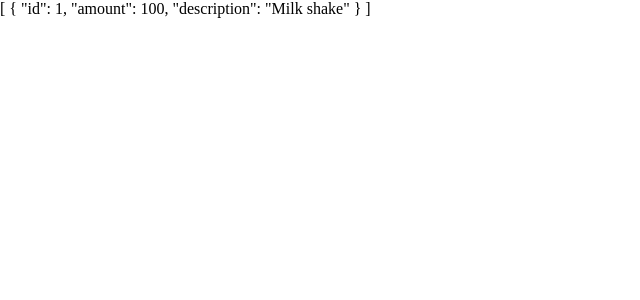
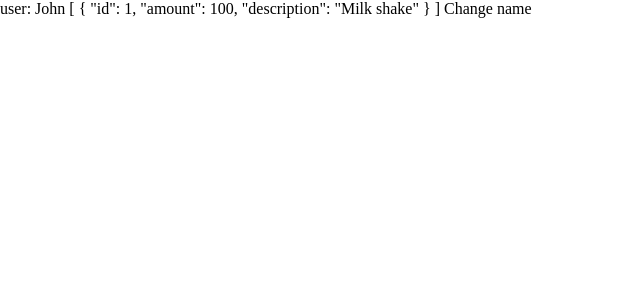
Before and after one commit to AthulPM97/Vue-expense-tracker, a Vue app: page /expenses in a window 1280 px wide. Shown: the top 300 px of the page, without its empty margins (0-640 px from the left). Built offline with nearby package versions, Linux system fonts and the light colour scheme.

Commit message:
Added mutation and action

```diff
--- a/src/components/pages/Expenses.vue
+++ b/src/components/pages/Expenses.vue
@@ -1,18 +1,32 @@
 <template>
   <div>
+    user: {{ userName }}
     {{ expenses }}
+    <!-- <input type="text" placeholder="enter new name"/> -->
+    <button @click="changeName">Change name</button>
   </div>
 </template>
 
 <script>
-    // import { mapState } from 'vuex';
+import { mapState } from "vuex";
 // console.log(this)
 export default {
-        name: 'ExpenseView',
+  name: "ExpenseView",
   computed: {
-            expenses() {
-                return this.$store.state.expense.expenses
-            }
-        }
-    }
+    // expenses() {
+    //     return this.$store.state.expense.expenses
+    // }
+    ...mapState({
+      expenses: (state) => state.expense.expenses,
+      userName: (state) => state.expense.currentUser,
+    }),
+  },
+  methods: {
+    changeName() {
+       this.$store.dispatch("expense/changeName", {
+        newName: "Tom",
+      });
+    },
+  },
+};
 </script>
--- a/src/store/expense.js
+++ b/src/store/expense.js
@@ -1,13 +1,19 @@
 export default {
-    namespaced: true,
+  namespaced: true,
 
-    state: {
-        expenses: [{id: 1, amount: 100, description: 'Milk shake'}],
+  state: {
+    expenses: [{ id: 1, amount: 100, description: "Milk shake" }],
+    currentUser: "John",
+  },
+  mutations: {
+    set_currentUser(state, data) {
+      state.currentUser = data;
     },
-    mutations: {
-
+  },
+  actions: {
+    changeName({ commit }, data) {
+        console.log(data)
+      commit("set_currentUser", data.newName);
     },
-    actions: {
-
-    }
-}
+  },
+};
```
Lines whose indentation alone changed are shown as unchanged.
